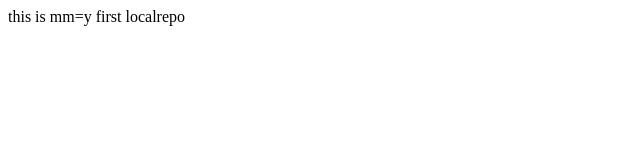
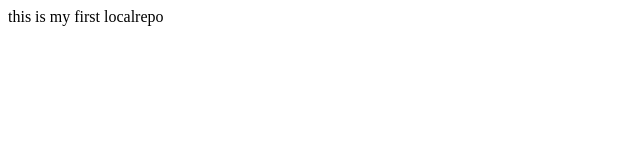
Before and after one commit to syedyassar41/Localdemo, a plain HTML site: page index.html in a window 1280 px wide. Shown: the full height of the page, 0-640 px from the left. Drawn offline with Linux system fonts and the light colour scheme.

Commit message:
fix a bug

```diff
--- a/index.html
+++ b/index.html
@@ -1 +1 @@
-<p>this is mm=y first localrepo</p>
+<p>this is my first localrepo</p>
```
